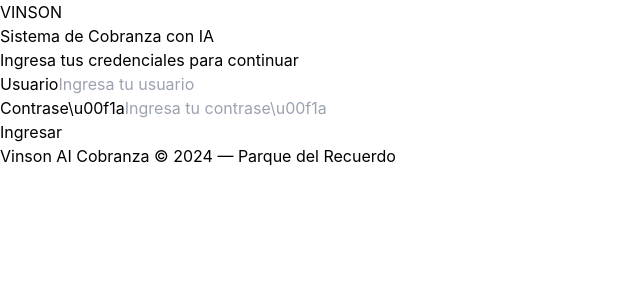
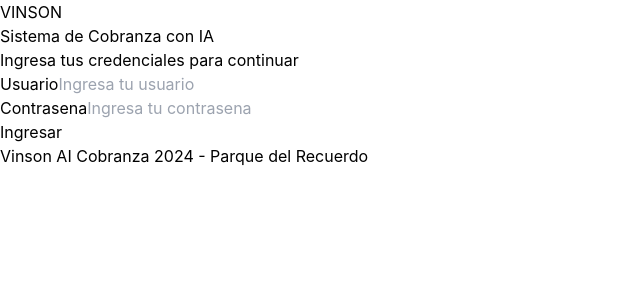
Before and after one commit to Jmanasevich/vinson-ai-cobranza, a React (Vite) app in the folder frontend/: page / in a window 1280 px wide. Shown: the top 300 px of the page, without its empty margins (0-640 px from the left). Built offline with nearby package versions, Linux system fonts and the light colour scheme; no server answers.

Commit message:
Fix encoding issue in Home.jsx labels

```diff
--- a/frontend/src/pages/Home.jsx
+++ b/frontend/src/pages/Home.jsx
@@ -12,7 +12,6 @@
     e.preventDefault()
     setError('')
     setCargando(true)
-    // Credenciales demo
     if (usuario === 'admin' && password === 'vinson2024') {
       setTimeout(() => {
         setCargando(false)
@@ -21,7 +20,7 @@
     } else {
       setTimeout(() => {
         setCargando(false)
-        setError('Usuario o contraseña incorrectos')
+        setError('Usuario o contrasena incorrectos')
       }, 800)
     }
   }
@@ -51,12 +50,12 @@
           </div>
 
           <div>
-            <label className="block text-sm font-medium text-gray-700 mb-1">Contrase\u00f1a</label>
+            <label className="block text-sm font-medium text-gray-700 mb-1">Contrasena</label>
             <input
               type="password"
               value={password}
               onChange={(e) => setPassword(e.target.value)}
-              placeholder="Ingresa tu contrase\u00f1a"
+              placeholder="Ingresa tu contrasena"
               className="w-full border border-gray-300 rounded-lg px-4 py-3 text-sm focus:outline-none focus:ring-2 focus:ring-blue-500 focus:border-transparent"
               required
             />
@@ -78,7 +77,7 @@
         </form>
 
         <p className="text-center text-xs text-gray-400 mt-6">
-          Vinson AI Cobranza &copy; 2024 &mdash; Parque del Recuerdo
+          Vinson AI Cobranza 2024 - Parque del Recuerdo
         </p>
       </div>
     </div>
```
